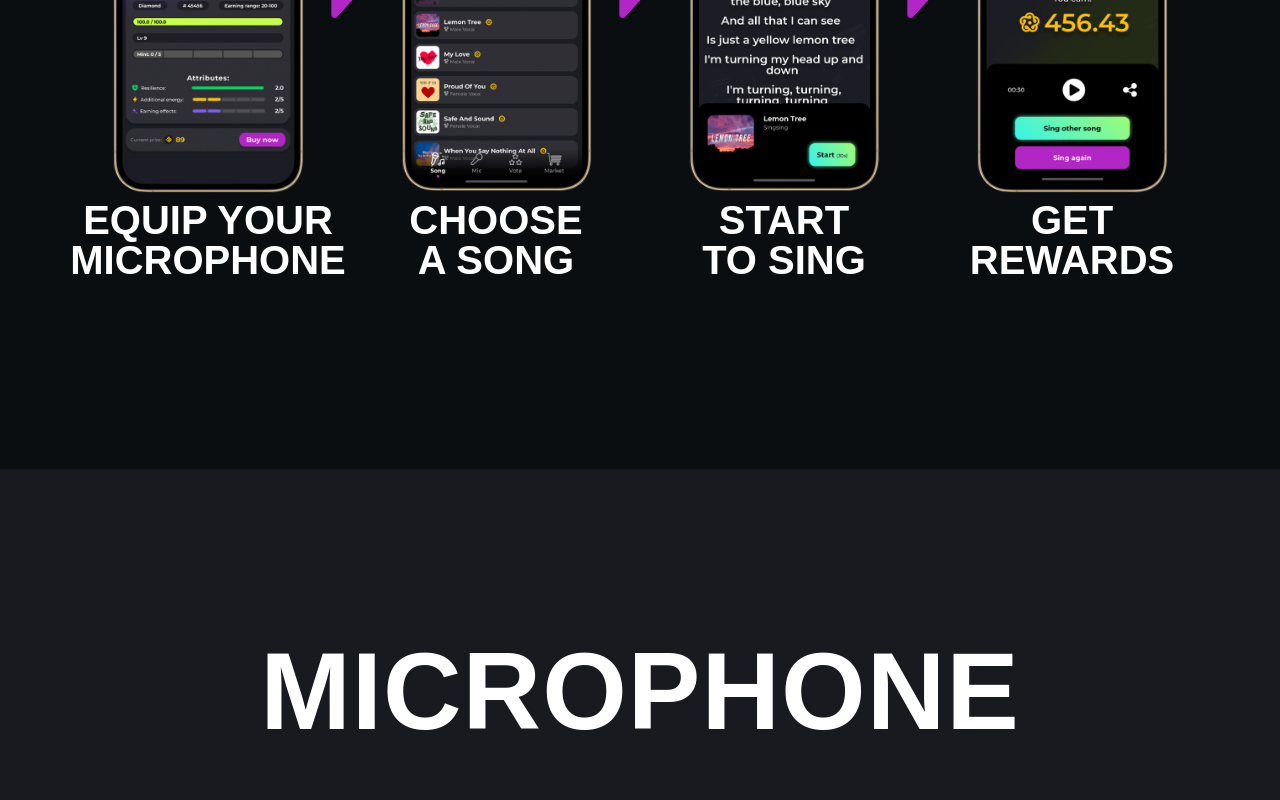
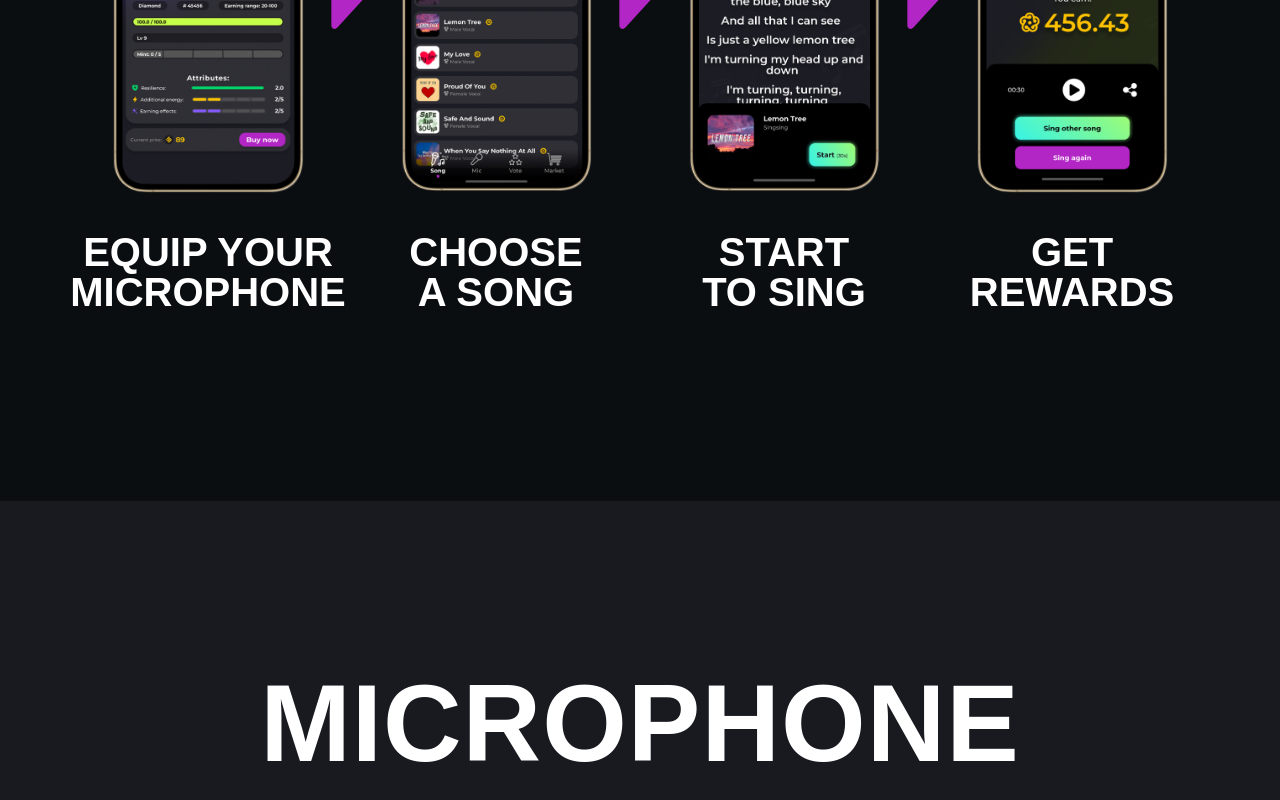
Before and after one commit to HaNguyenGithub/nextjs-ss, a Next.js app: page / in a window 1280 px wide. Shown: the part 1171-1971 px from the top of the page. Built offline with nearby package versions, Linux system fonts and the light colour scheme.

Commit message:
react-awesome-reveal

```diff
--- a/src/styles/home/Content1.module.css
+++ b/src/styles/home/Content1.module.css
@@ -69,7 +69,7 @@
     color: #fff;
     margin: 0;
     padding-bottom: 3rem;
-    padding-top: 0.1rem;
+    padding-top: 2.1rem;
     line-height: 2.5rem;
 }
 
```
